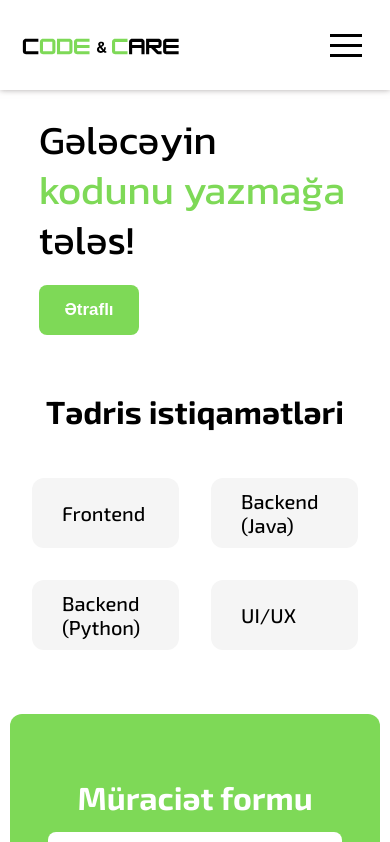
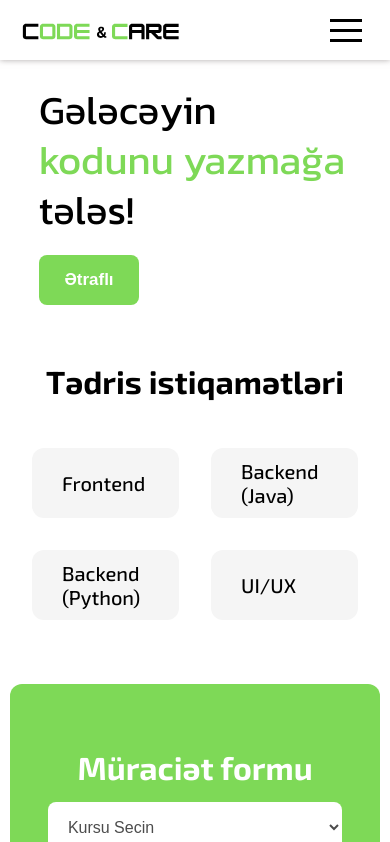
Before and after one commit to JQeybulla/codeandcare, a Next.js app: page / in a window 390 px wide. Shown: the top 842 px of the page. Built offline with nearby package versions, Linux system fonts and the light colour scheme.

Commit message:
teststss

```diff
--- a/shared/sections/header/Header.component.tsx
+++ b/shared/sections/header/Header.component.tsx
@@ -34,7 +34,9 @@ export default function HeaderComponent () {
                       <button>Müraciət et</button>
                   </Link>
               </div>
-              <Hamburger toggled={isOpen} toggle={setOpen}/>
+              <div className={styles.hamburger}>
+                  <Hamburger toggled={isOpen} toggle={setOpen} />
+              </div>
           </div>
           {isOpen && <div className={`${styles.mobileHeader} ${isOpen ? styles.open : ''}`}>
               <Link href='/directions'><p className={`${pathname === '/directions' ? styles.active : ''}`}>Tədris
--- a/shared/sections/header/Header.module.scss
+++ b/shared/sections/header/Header.module.scss
@@ -69,7 +69,7 @@
   gap: 1rem;
   padding: 1rem;
   position: absolute;
-  top: 90px;
+  top: 60px;
   z-index: 2;
   width: 100%;
 
@@ -85,6 +85,10 @@
     border-radius: 6px;
     border: none;
   }
+}
+
+.hamburger {
+  display: none;
 }
 .open {
   transform: translateY(0);
@@ -108,9 +112,13 @@
 @media screen and (max-width: 866px) {
   .header {
     padding: 0 20px;
+    height: 60px;
     .menu {
       display: none;
       background-color: red;
     }
+    .hamburger{
+      display: block;
+    }
   }
 }
```
